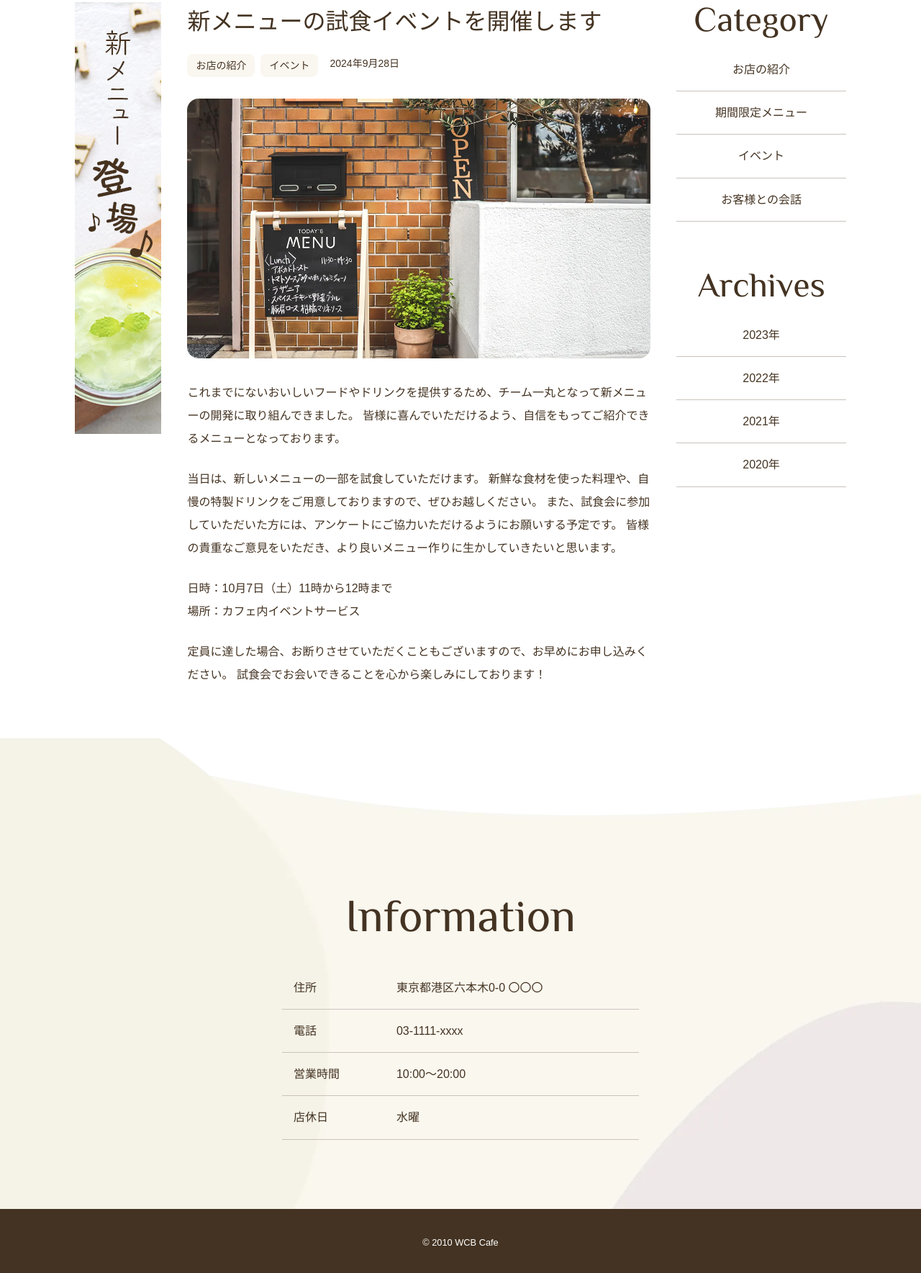
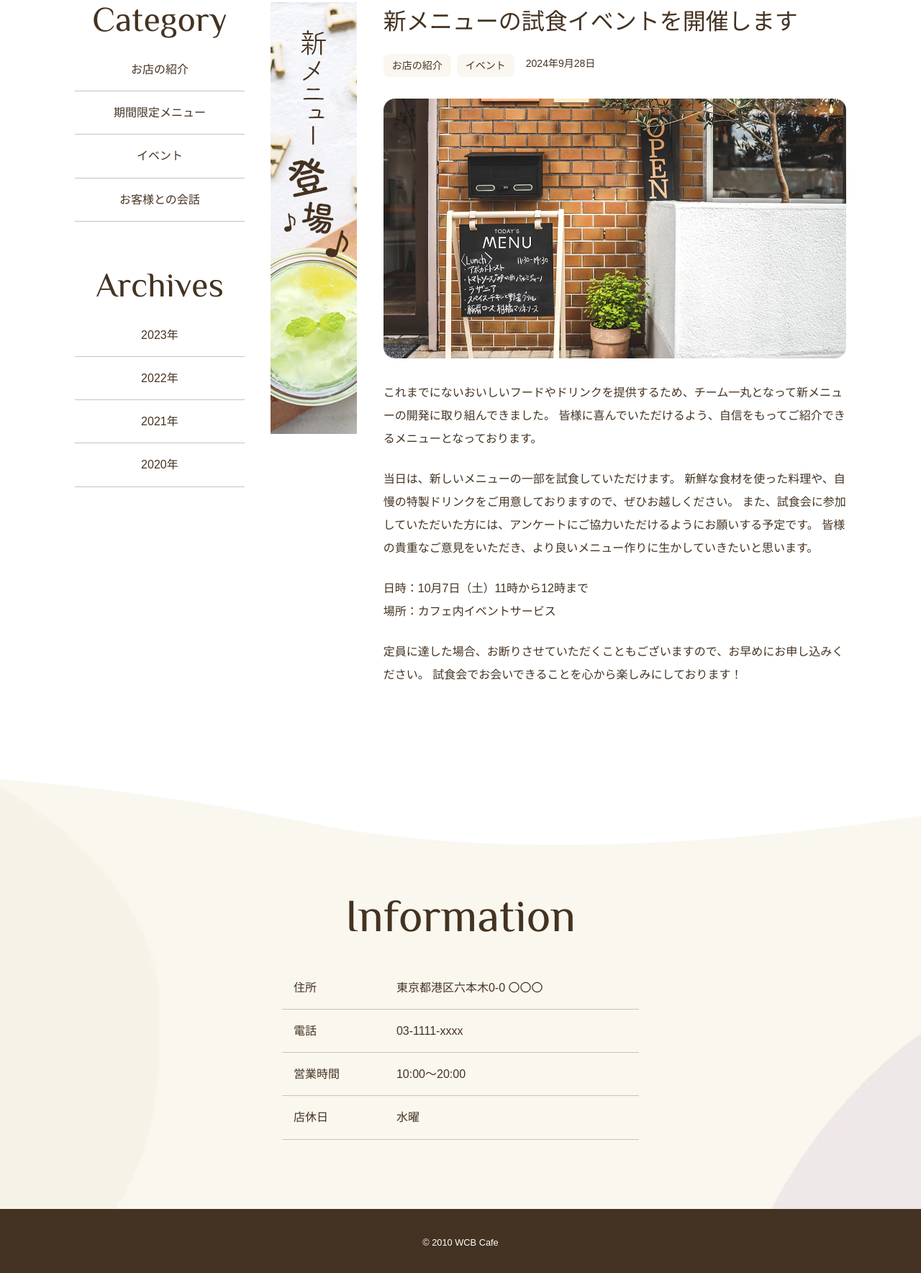
Before and after one commit to k025c0027-netizen/wcbcafe3, a plain HTML site: page news.html in a window 1280 px wide. Shown: the part 493-2262 px from the top of the page at 72% size. Drawn offline with Linux system fonts and the light colour scheme; some packages are replaced by stand-ins of ours.

Commit message:
新しく修正

```diff
--- a/css/style.css
+++ b/css/style.css
@@ -236,10 +236,6 @@ item p{
     }
     .sidebar {
         width: 22%;
-        order: 3;
-    }
-    .ad{
-        order: 1;
     }
     .sidebar .heading-medium{
         line-height: 1;
@@ -268,6 +264,11 @@ item p{
         width: 100%;
     }
 
+    /*フッター*/
+    .page-footer{
+        background-image: url(../images/footer-l.webp);
+        padding-top: 12rem;
+    }
     /* ヘッダーカバー画像 */
     .sub-cover{
         height: 400px;
```
